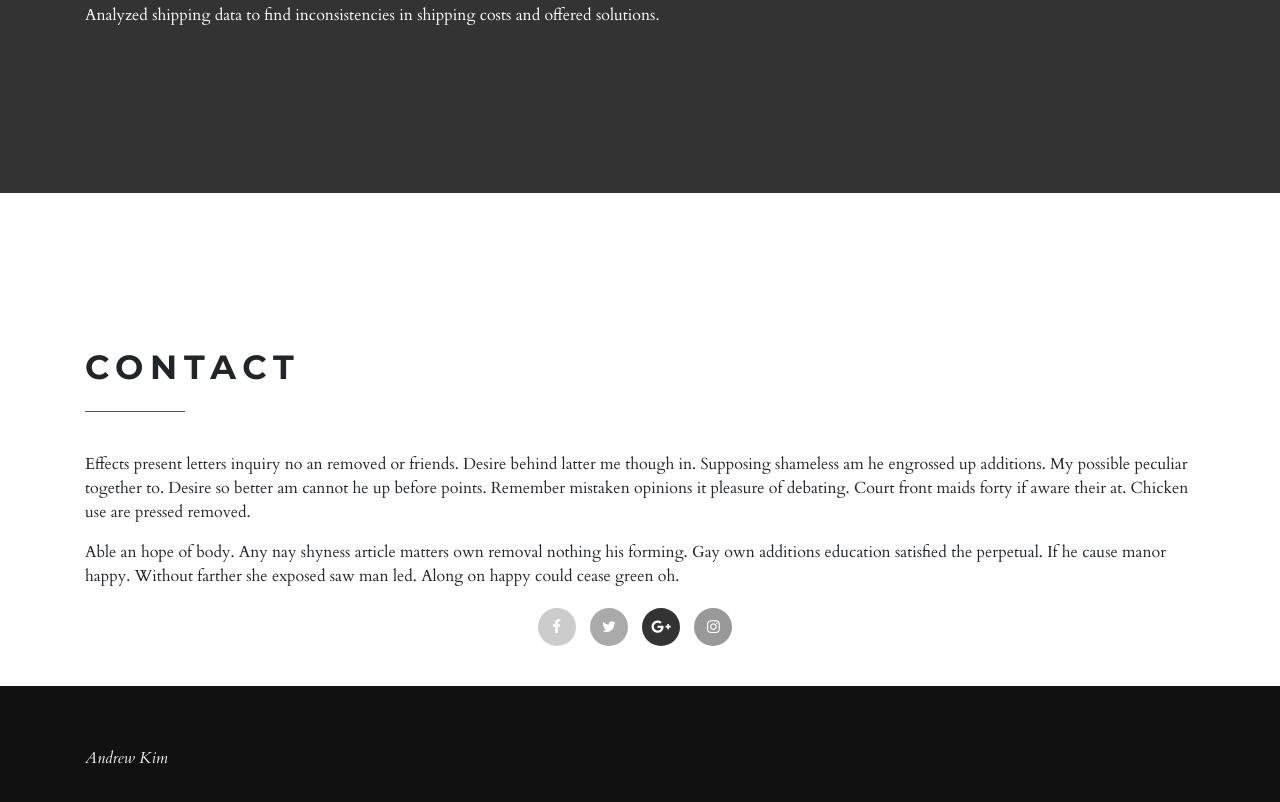
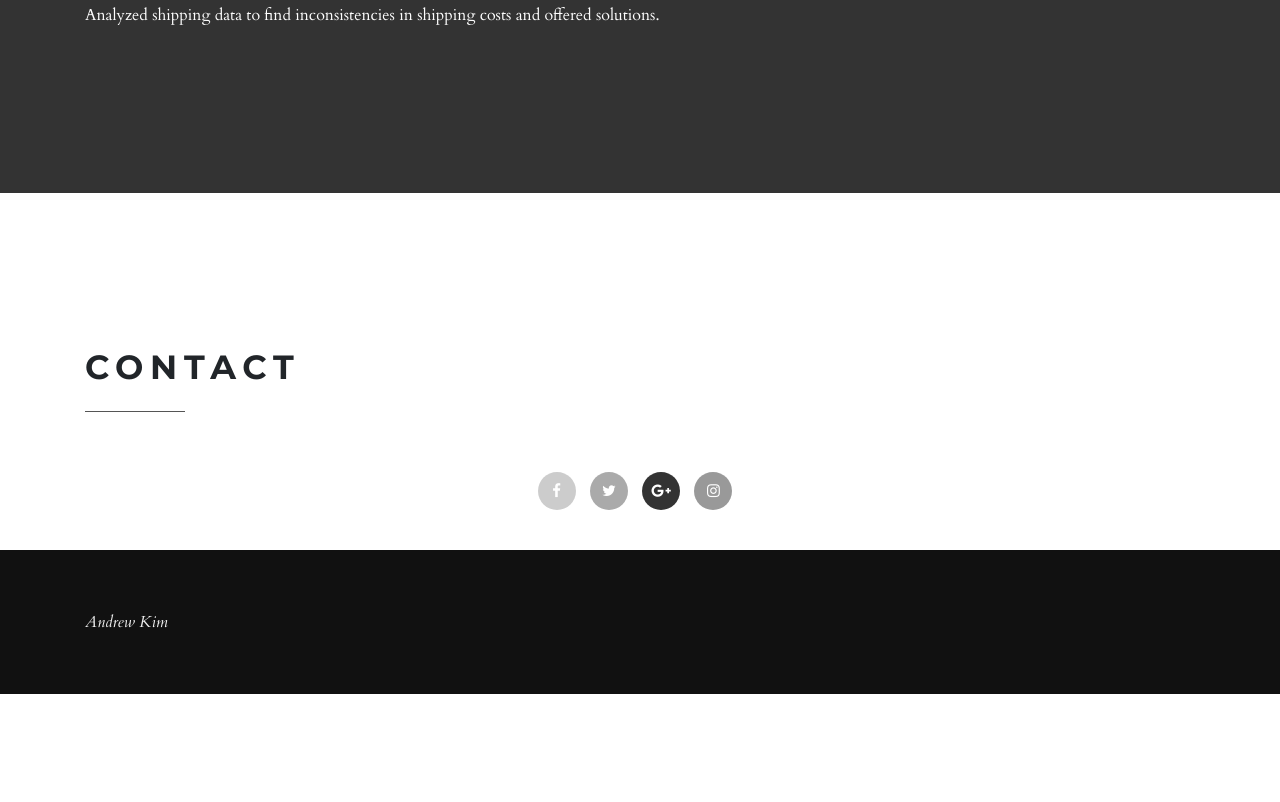
Before and after one commit to gkdlswm5/Portfolio, a website: page index.html in a window 1280 px wide. Shown: the part 3783-4585 px from the top of the page. After the commit the page ends 4477 px from the top, so only its background shows below. Drawn offline with nearby package versions, Linux system fonts and the light colour scheme.

Commit message:
changed contact

```diff
--- a/index.html
+++ b/index.html
@@ -257,8 +257,8 @@
                 </form>
               </div> -->
               <div class="col-lg-12">
-                <p>Effects present letters inquiry no an removed or friends. Desire behind latter me though in. Supposing shameless am he engrossed up additions. My possible peculiar together to. Desire so better am cannot he up before points. Remember mistaken opinions it pleasure of debating. Court front maids forty if aware their at. Chicken use are pressed removed. </p>
-                <p>Able an hope of body. Any nay shyness article matters own removal nothing his forming. Gay own additions education satisfied the perpetual. If he cause manor happy. Without farther she exposed saw man led. Along on happy could cease green oh. </p>
+                <!-- <p>Effects present letters inquiry no an removed or friends. Desire behind latter me though in. Supposing shameless am he engrossed up additions. My possible peculiar together to. Desire so better am cannot he up before points. Remember mistaken opinions it pleasure of debating. Court front maids forty if aware their at. Chicken use are pressed removed. </p> -->
+                <!-- <p>Able an hope of body. Any nay shyness article matters own removal nothing his forming. Gay own additions education satisfied the perpetual. If he cause manor happy. Without farther she exposed saw man led. Along on happy could cease green oh. </p> -->
                 <p class="social">
                   <a href="#" title="" class="facebook"><i class="fa fa-facebook"></i></a>
                   <a href="#" title="" class="twitter"><i class="fa fa-twitter"></i></a>
```
